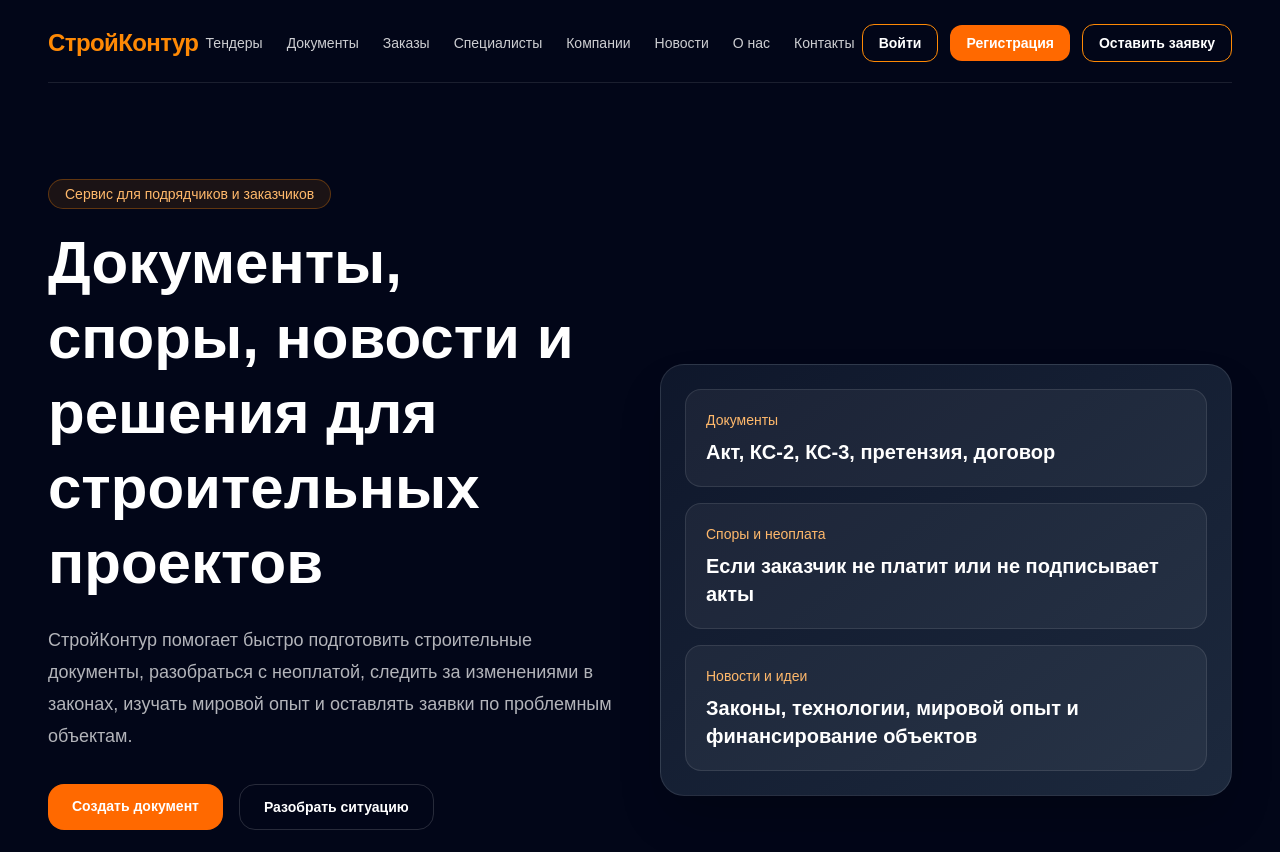
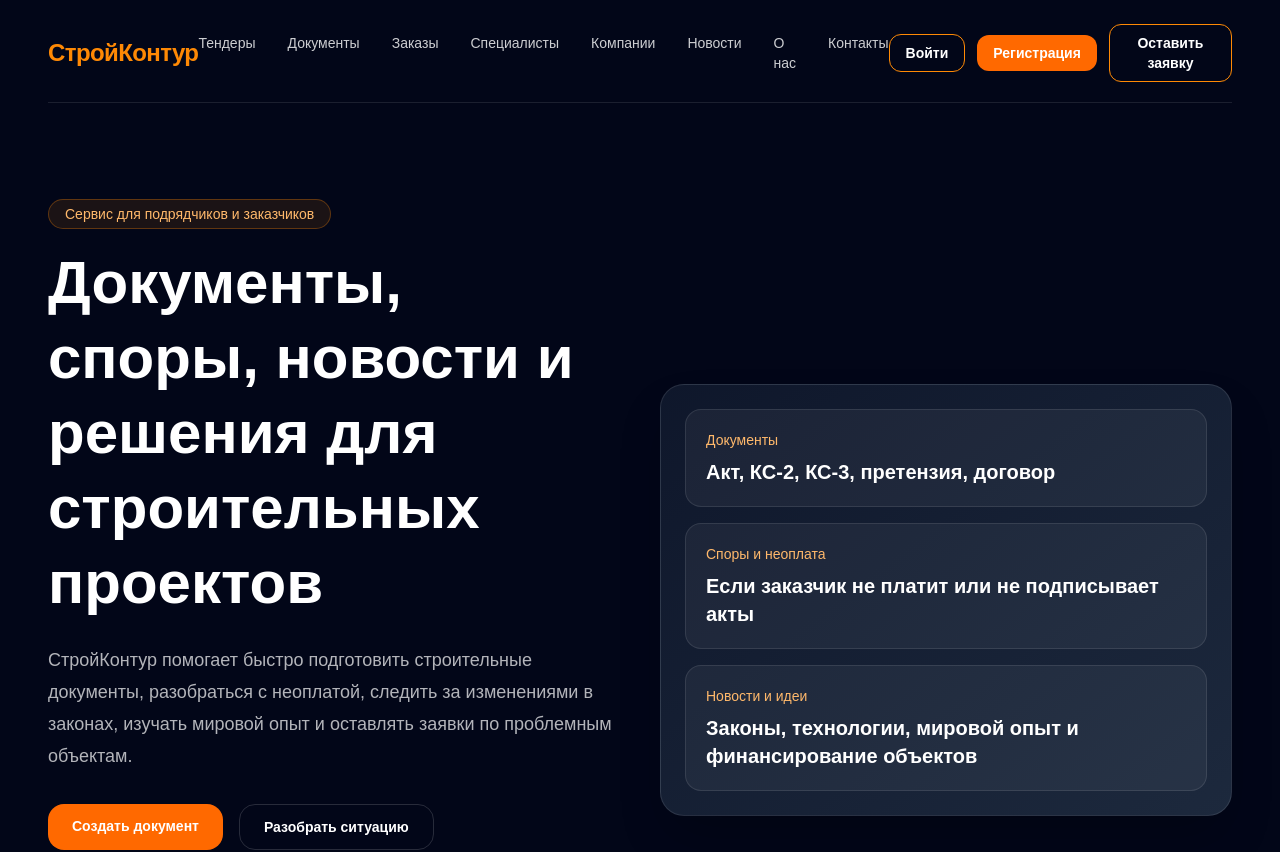
Before and after one commit to spasatel112233-svg/stroikontur, a Next.js app: page / in a window 1280 px wide. Shown: the top 852 px of the page. Built offline with nearby package versions, Linux system fonts and the light colour scheme.

Commit message:
Update page.tsx

```diff
--- a/app/page.tsx
+++ b/app/page.tsx
@@ -7,7 +7,7 @@
             СтройКонтур
           </div>
 
-          <nav className="hidden gap-6 text-sm text-white/80 md:flex">
+          <nav className="hidden gap-8 text-sm text-white/80 md:flex">
             <a href="/tenders" className="transition hover:text-white">
               Тендеры
             </a>
```
